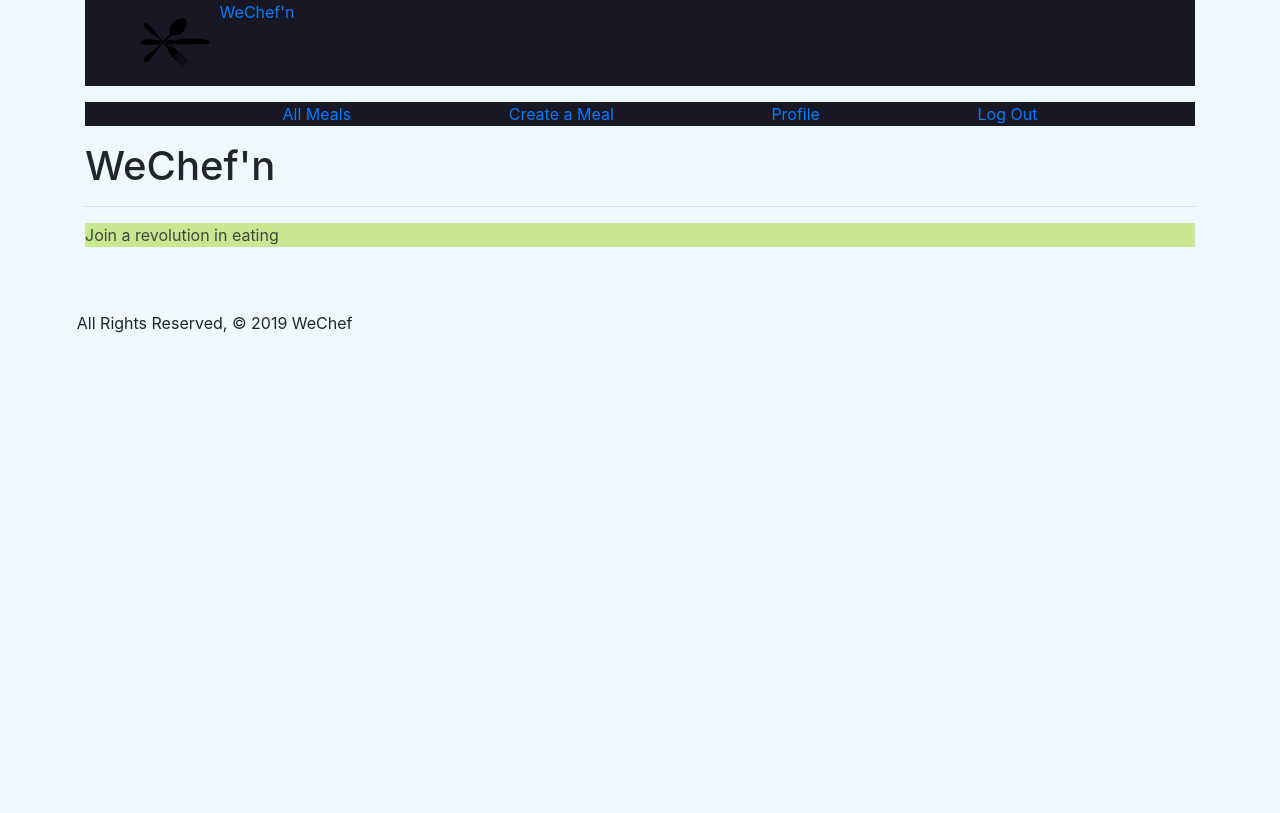
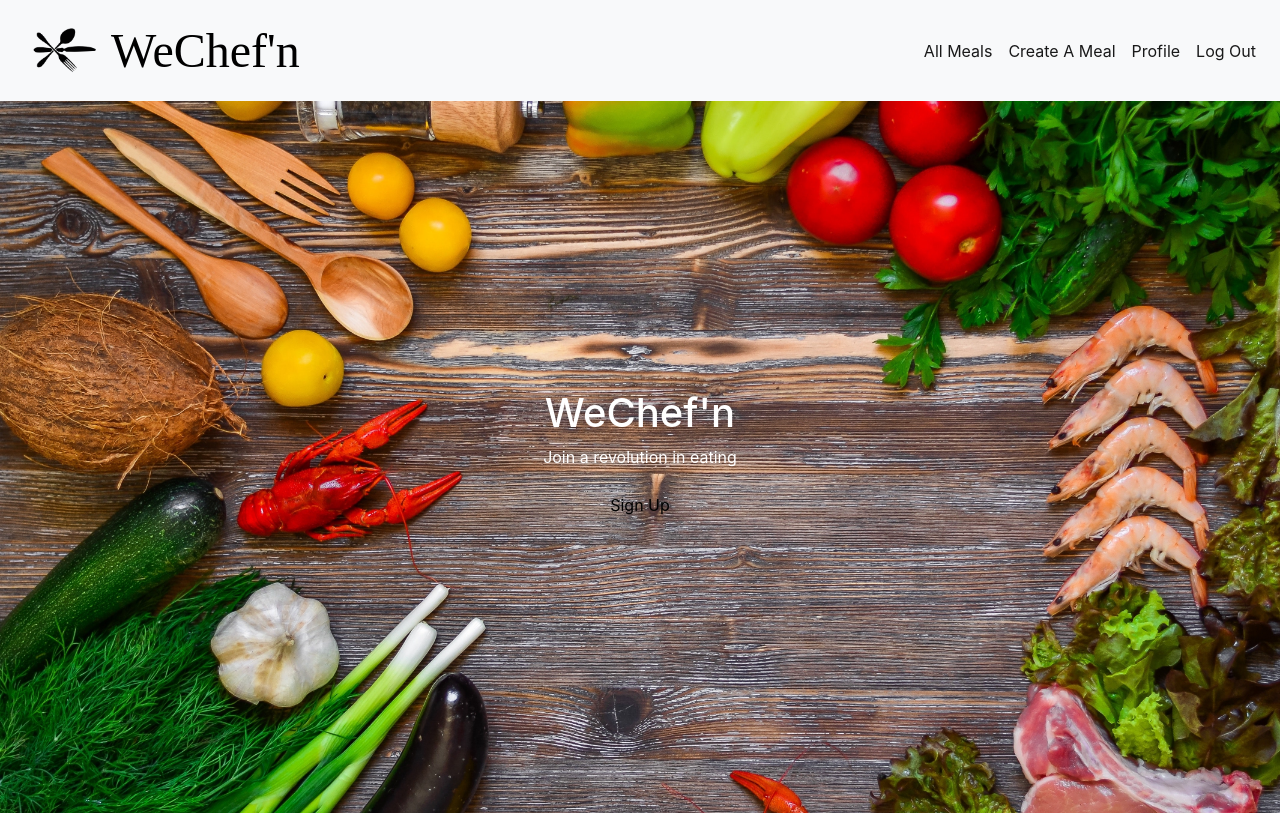
Before and after one commit to franics925/cook_around, a Django app: page / in a window 1280 px wide. Before the commit the page ends 333 px from the top, so only its background shows below. Run offline with Django 3.2, Linux system fonts and the light colour scheme; the visitor is signed in with stand-in values (Sample User, id 1); some libraries are stand-ins or nearby versions.

Commit message:
update styling for base.html and home.html

```diff
--- a/main_app/static/css/style.css
+++ b/main_app/static/css/style.css
@@ -1,64 +1,88 @@
-*,
-*::before,
-*::after {
+*, *::before, *::after {
   box-sizing: border-box;
 }
 
-.logo {
-    float: left;
-    width: 8%;
-}
-body {
-    background-color: aliceblue;
+#headerLogo {
+    display: block;
+    width: 85px;
+    padding: 4px;
+    /* filter: brightness(0) invert(1); */
 }
 
-img {
-    display: block;
-    width: 25%;
+#headerTitle {
+    color: black;
+    text-align: left;
+    font: 3em bolder;
 }
 
-btn {
-    border-bottom-width: 0em;
-    padding: .5rem 1rem;
+.btn {
+    padding: 1 4;
     font-size: 1.25rem;
     line-height: 1.5;
     border-radius: .3rem;
     border-color: black;
 }
+input.btn {
 
-.card {
-    background-color: rgb(0, 0, 0, 1.4)
 }
 
-p {
-    display: flex;
-    margin: 0;
-    font-family: -apple-system,BlinkMacSystemFont,"Segoe UI",Roboto,"Helvetica Neue",Arial,"Noto Sans",sans-serif,"Apple Color Emoji","Segoe UI Emoji","Segoe UI Symbol","Noto Color Emoji";
-    font-size: 1rem;
-    font-weight: 400;
-    line-height: 1.5;
-    color: rgba(27, 33, 39, .8);
-    text-align: left;
-    background-color: rgba(162, 216, 37, 0.5);
+.container {
+    padding-right: 0em;
+    padding-left: 0em;
+    margin-right: 0em;
+    margin-left: 0em;
+    max-width: none;
 }
 
-ul {
+
+ul li{
     display: flex;
     flex-direction: row;
     flex-flow: nowrap;
     justify-content: space-evenly;
     align-content: flex-end;
-    color: rgba(27, 33, 39, .1);
-    background-color: rgba(2, 1, 14, 0.9);
+    list-style-type: none;
 }
 
-ul:hover {
-    /* color: rgb(209, 94, 18); */
-    color: rgba(162, 216, 37, 0.5);
+footer {
+    position: relative;
+    background-color: lightgrey;
+    width: 100%;
+    height: 38px;
+    bottom: 0;
+    text-align: center;
+}
+
+
+a {
+    padding: 10px;
+    color: black;
+}
+
+#homepage {
+    display: flex;
+    flex-direction: column;
+    justify-content: center;
+    align-items: center;
+    background-image:url(../images/color-diet-food-255501.jpg);
+    background-size: cover;
+    height: 100%;
+    width: auto;
+    padding: 18em;
+    color: white;
+}
+
+form {
+    padding: 2%;
 
 }
 
-footer {
-    margin-top: 5%;
-    margin-left: 6%;
+form, table {
+    padding: 1 4;
+
 }
+
+h1 {
+    padding-left: 2%;
+    padding-right: 2%;
+}
--- a/main_app/templates/base.html
+++ b/main_app/templates/base.html
@@ -6,41 +6,53 @@
   <meta charset="UTF-8">
   <meta name="viewport" content="width=device-width, initial-scale=1, shrink-to-fit=no">
   <meta http-equiv="X-UA-Compatible" content="ie=edge">
-  <title></title>
   <link rel="stylesheet" href="https://stackpath.bootstrapcdn.com/bootstrap/4.3.1/css/bootstrap.min.css" integrity="sha384-ggOyR0iXCbMQv3Xipma34MD+dH/1fQ784/j6cY/iJTQUOhcWr7x9JvoRxT2MZw1T"
   crossorigin="anonymous">
   <script src="https://stackpath.bootstrapcdn.com/bootstrap/4.3.1/js/bootstrap.min.js" integrity="sha384-JjSmVgyd0p3pXB1rRibZUAYoIIy6OrQ6VrjIEaFf/nJGzIxFDsf4x0xIM+B07jRM"
   crossorigin="anonymous"></script>
   <link rel="stylesheet" type="text/css" href="{% static 'css/style.css' %}">
+  <title>WeChef'n</title>
 </head>
 <body>
-  <header>
-    <nav class="container">
-      <ul>
-      <div>
-        <img src="{% static '/images/black-2420162_1920.png' %}" alt="" class='logo'>
-        <a href="/" class="logo">&nbsp;&nbsp;WeChef'n</a>
-      </div>
-      </ul>
-      <ul class="right">
+<header class="position-sticky">
+  <nav class="navbar navbar-expand-lg navbar-light bg-light">
+    <img src="{% static '/images/black-2420162_1920.png' %}" class="d-inline-block align-top" alt="" id="headerLogo">
+    <a class="navbar-brand" href="{% url 'home' %}" id="headerTitle">WeChef'n</a>
+    <button class="navbar-toggler" type="button" data-toggle="collapse" data-target="#navbarText" aria-controls="navbarText" aria-expanded="false" aria-label="Toggle navigation">
+    <span class="navbar-toggler-icon"></span>
+    </button>
+    <div class="collapse navbar-collapse" id="navbarText">
+      <ul class="navbar-nav ml-auto">
         {% if user.is_authenticated %}
-          <li><a href="{% url 'index' %}">All Meals</a></li>
-          <li><a href="{% url 'meal_create' %}">Create a Meal</a></li>
-          <li><a href="{% url 'profile' %}">Profile</a></li>
-          <li><a href="{% url 'logout' %}">Log Out</a></li>
+        <li class="nav-item active">
+          <a class="nav-link" href="{% url 'index' %}">All Meals <span class="sr-only">(current)</span></a>
+        </li>
+        <li class="nav-item active">
+          <a class="nav-link" href="{% url 'meal_create' %}">Create A Meal <span class="sr-only">(current)</span></a>
+        </li>
+        <li class="nav-item active">
+          <a class="nav-link" href="{% url 'profile' %}">Profile<span class="sr-only">(current)</span></a>
+        </li>
+        <li class="nav-item active">
+          <a class="nav-link" href="{% url 'logout' %}">Log Out<span class="sr-only">(current)</span></a>
+        </li>
         {% else %}
-          <li><a href="{% url 'signup' %}">Sign Up</a></li>
-          <li><a href="{% url 'login' %}">Log In</a></li>
+        <li class="nav-item">
+          <a class="nav-link" href="{% url 'signup' %}">Sign Up</a>
+        </li>
+        <li class="nav-item">
+          <a class="nav-link" href="{% url 'login' %}">Log In</a>
+        </li>
         {% endif %}
       </ul>
+    </div>
   </nav>
 </header>
+
 <main class="container">
   {% block content %}
   {% endblock %}
 </main>
-  <footer class="page-footer">
-    <div class="right">All Rights Reserved, &copy; 2019 WeChef &nbsp;</div>
-  </footer>
+
 </body>
 </html>
--- a/main_app/templates/base1.html
+++ b/main_app/templates/base1.html
@@ -18,7 +18,7 @@
     <nav>
       <div class="nav-wrapper">
         <ul>
-          <!-- <img src="{% static '/images/black-2420162_1920.png' %}" alt="" class='logo'> -->
+          <img src="{% static '/images/black-2420162_1920.png' %}" alt="" class='logo'>
           <li><a href="/" class="left brand-logo">&nbsp;&nbsp;WeChef'n</a></li>
         </ul>
         <ul class="right">
--- a/main_app/templates/home.html
+++ b/main_app/templates/home.html
@@ -1,8 +1,12 @@
 {% extends 'base.html' %}
 {% block content %}
 
-<h1>WeChef'n</h1>
-<hr />
-<p>Join a revolution in eating</p>
+
+<div id="homepage">
+    <h1>WeChef'n</h1>
+    <p>Join a revolution in eating</p>
+    <a class="nav-link" href="{% url 'signup' %}">Sign Up</a>
+</div>
+
 
 {% endblock %}
```
Also changed, not shown: main_app/static/images/color-diet-food-255501.jpg (added), 1 other file. Lines whose indentation alone changed are shown as unchanged.
